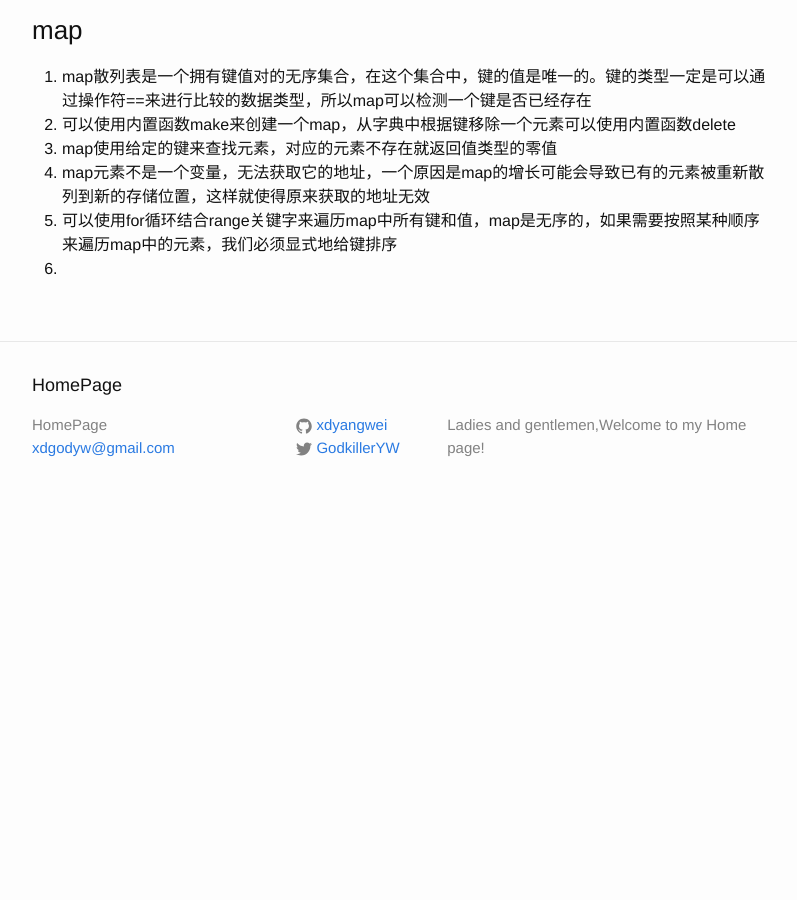
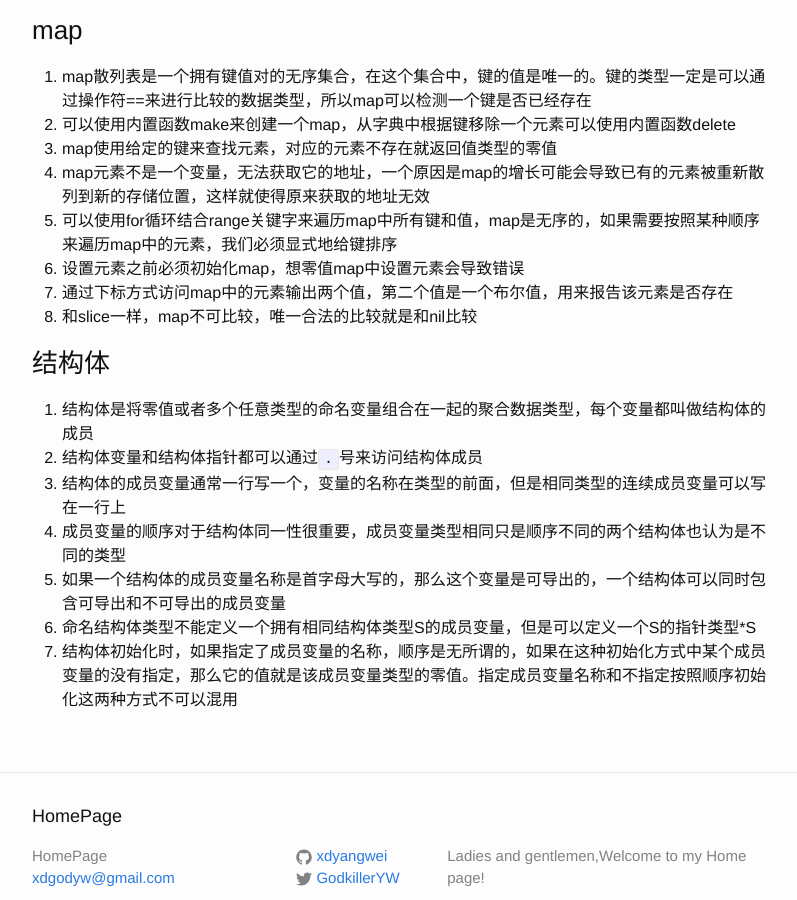
Before and after one commit to xdyangwei/xdyangwei.github.io, a Jekyll site: the page built from _posts/2019-11-5-Golang数据类型.md, in a window 1280 px wide and 900 px high, scrolled down 2846 px. Shown: the whole window, without its empty margins (238-1035 px from the left). Built offline with Jekyll 4.4.1, drawn with Linux system fonts in a browser that asks for light colours; our own code applies the rules of GitHub Pages for plain Markdown files; before the commit the page ends 3365 px from its top, so only the background shows below that.

Commit message:
add the tips of struct

```diff
--- a/_posts/2019-11-5-Golang数据类型.md
+++ b/_posts/2019-11-5-Golang数据类型.md
@@ -61,4 +61,15 @@
 3. map使用给定的键来查找元素，对应的元素不存在就返回值类型的零值
 4. map元素不是一个变量，无法获取它的地址，一个原因是map的增长可能会导致已有的元素被重新散列到新的存储位置，这样就使得原来获取的地址无效
 5. 可以使用for循环结合range关键字来遍历map中所有键和值，map是无序的，如果需要按照某种顺序来遍历map中的元素，我们必须显式地给键排序
-6.
+6. 设置元素之前必须初始化map，想零值map中设置元素会导致错误
+7. 通过下标方式访问map中的元素输出两个值，第二个值是一个布尔值，用来报告该元素是否存在
+8. 和slice一样，map不可比较，唯一合法的比较就是和nil比较
+
+### 结构体
+1. 结构体是将零值或者多个任意类型的命名变量组合在一起的聚合数据类型，每个变量都叫做结构体的成员
+2. 结构体变量和结构体指针都可以通过`.`号来访问结构体成员
+3. 结构体的成员变量通常一行写一个，变量的名称在类型的前面，但是相同类型的连续成员变量可以写在一行上
+4. 成员变量的顺序对于结构体同一性很重要，成员变量类型相同只是顺序不同的两个结构体也认为是不同的类型
+5. 如果一个结构体的成员变量名称是首字母大写的，那么这个变量是可导出的，一个结构体可以同时包含可导出和不可导出的成员变量
+6. 命名结构体类型不能定义一个拥有相同结构体类型S的成员变量，但是可以定义一个S的指针类型*S
+7. 结构体初始化时，如果指定了成员变量的名称，顺序是无所谓的，如果在这种初始化方式中某个成员变量的没有指定，那么它的值就是该成员变量类型的零值。指定成员变量名称和不指定按照顺序初始化这两种方式不可以混用
```
